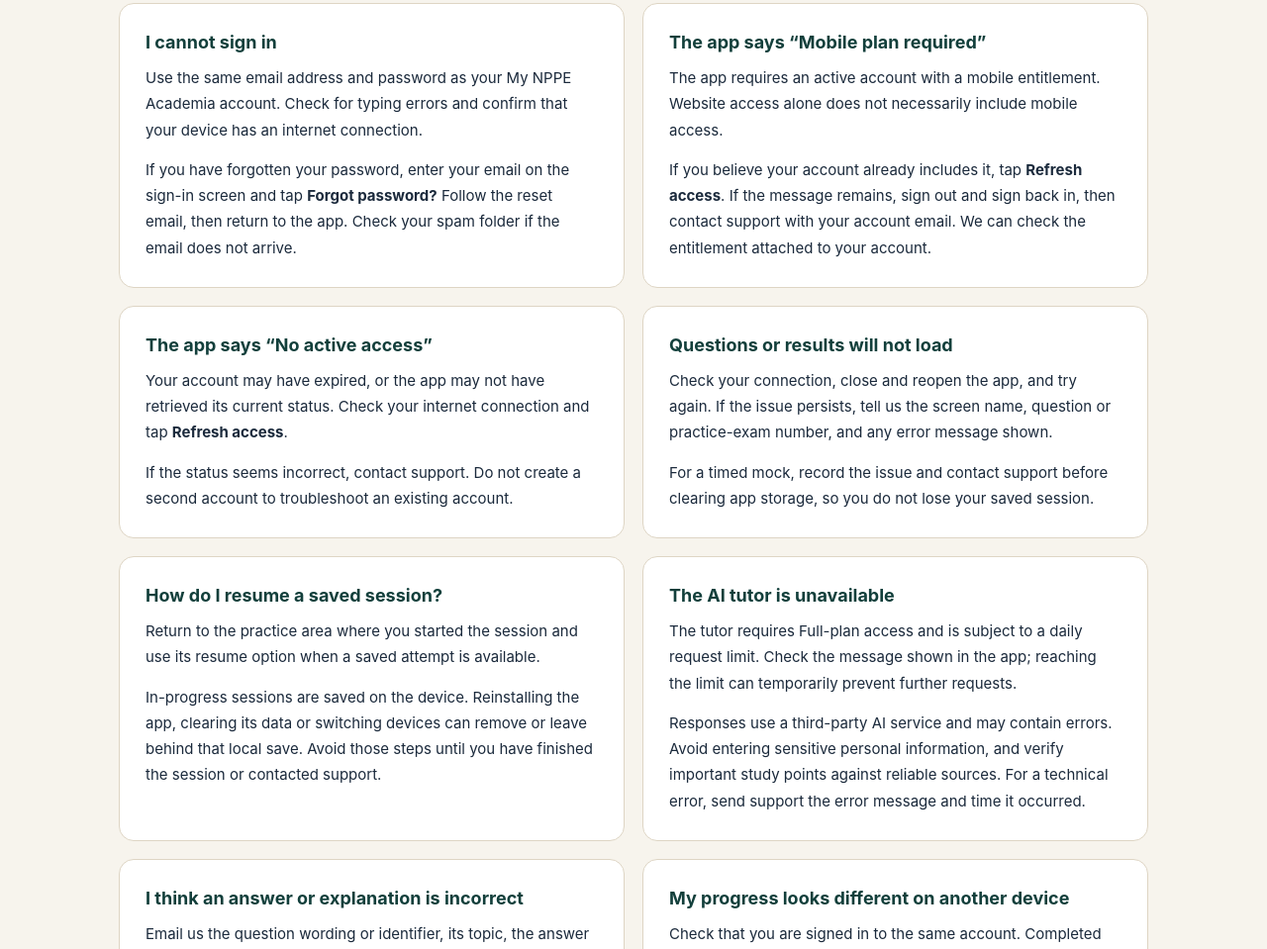
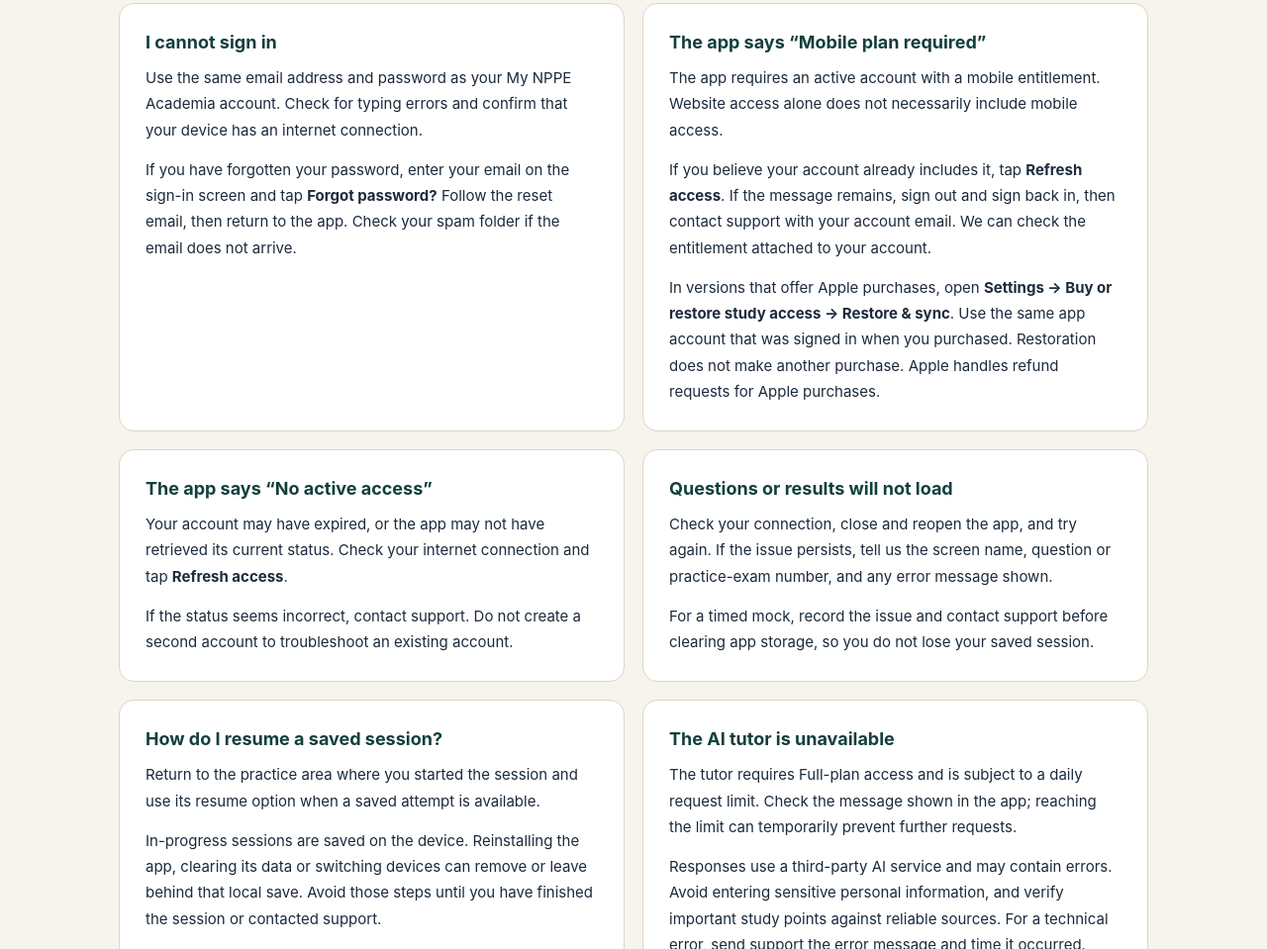
Before and after one commit to urehmamu/nppe-app-support, a plain HTML site: page support.html in a window 1280 px wide. Shown: the part 948-1907 px from the top of the page at 99% size. Drawn offline with Linux system fonts and the light colour scheme.

Commit message:
Publish support page: support.html

```diff
--- a/support.html
+++ b/support.html
@@ -57,6 +57,7 @@
           <h3>The app says “Mobile plan required”</h3>
           <p>The app requires an active account with a mobile entitlement. Website access alone does not necessarily include mobile access.</p>
           <p>If you believe your account already includes it, tap <strong>Refresh access</strong>. If the message remains, sign out and sign back in, then contact support with your account email. We can check the entitlement attached to your account.</p>
+          <p>In versions that offer Apple purchases, open <strong>Settings → Buy or restore study access → Restore &amp; sync</strong>. Use the same app account that was signed in when you purchased. Restoration does not make another purchase. Apple handles refund requests for Apple purchases.</p>
         </article>
         <article class="card">
           <h3>The app says “No active access”</h3>
```
